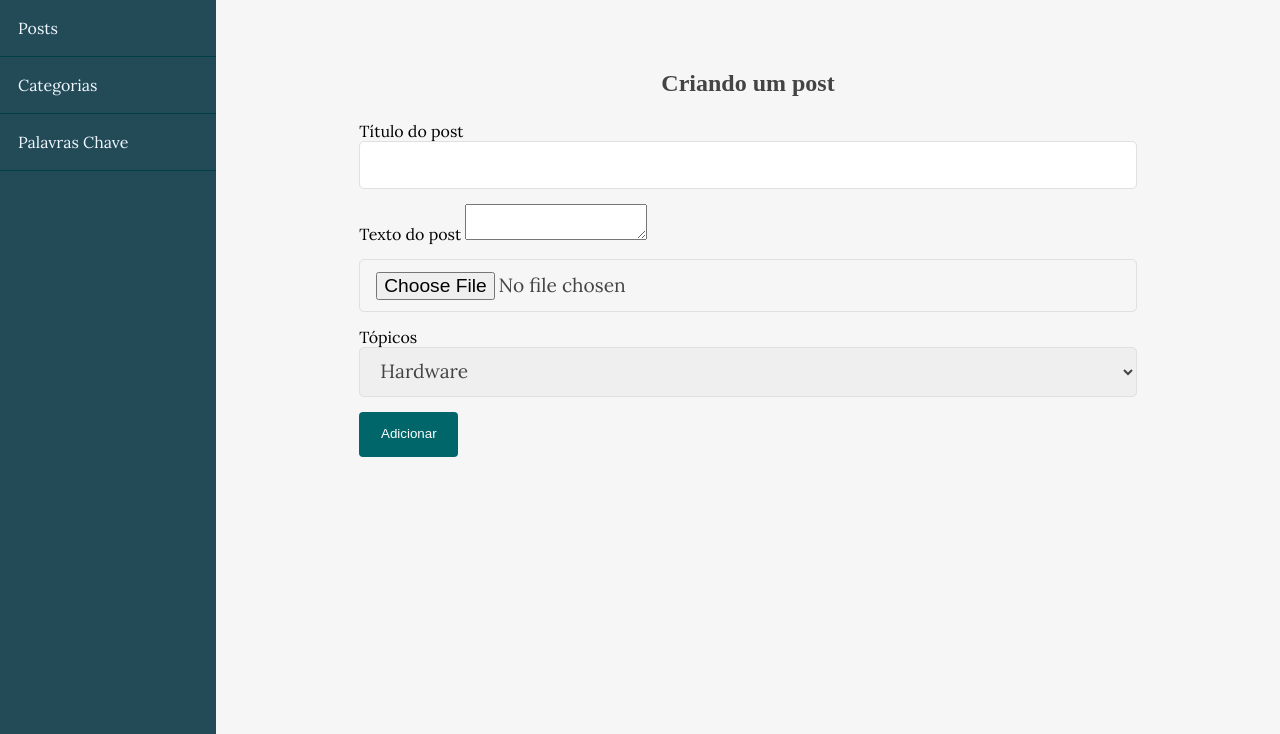
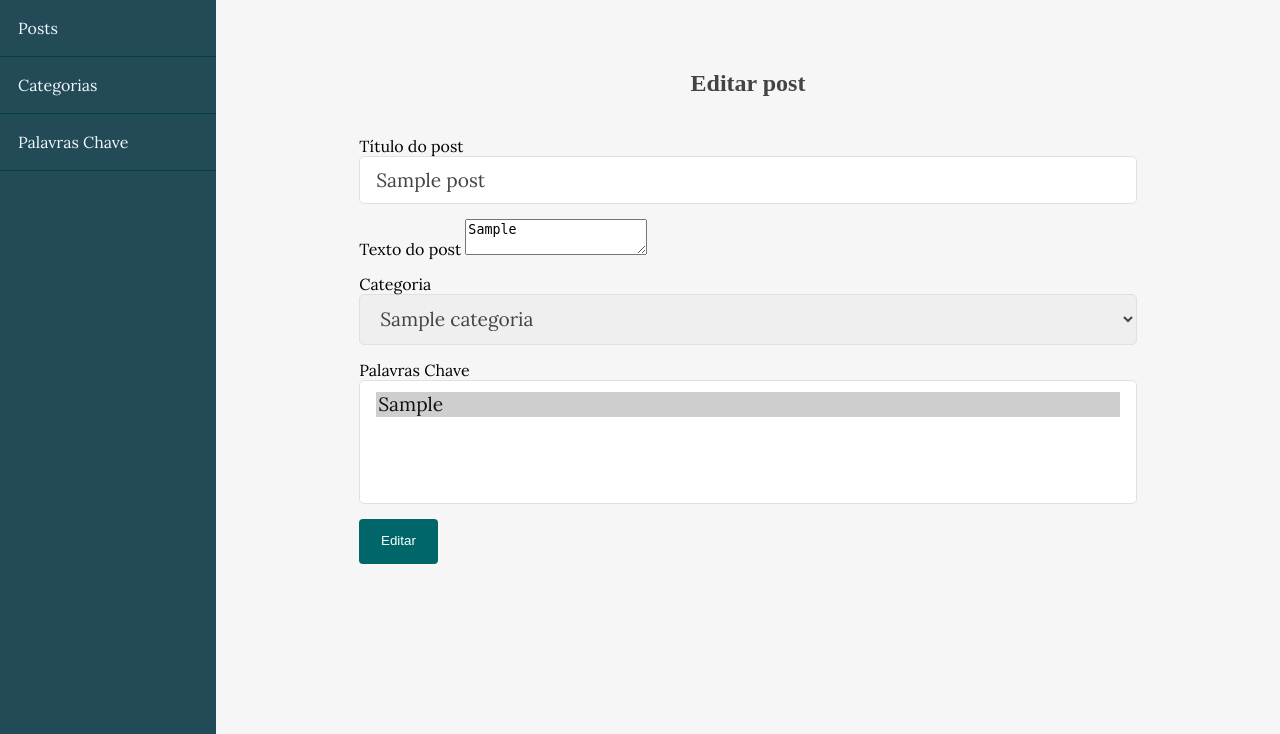
Before and after one commit to everaldojunior98/BlogBD, a PHP site: page /admin/posts/criar_posts.php?id=1 in a window 1280 px wide. Shown: the part 66-800 px from the top of the page. Run offline with PHP 8.4, Linux system fonts and the light colour scheme; the visitor is signed in with stand-in values (Sample User, id 1); tables that the repository leaves empty hold one stand-in row (values such as "Sample post"); some libraries are stand-ins or nearby versions; some web fonts are replaced.

Commit message:
Implementando o sistema de adicionar / editar / editar os posts;

```diff
--- a/Blog/admin/categorias/index_categorias.php
+++ b/Blog/admin/categorias/index_categorias.php
@@ -49,7 +49,7 @@
 
                     <table>
                         <thead>
-                            <th>Código</th>
+                            <th>Id</th>
                             <th>Nome</th>
                             <th colspan="2">Ações</th>
                         </thead>
--- a/Blog/admin/posts/criar_posts.php
+++ b/Blog/admin/posts/criar_posts.php
@@ -26,6 +26,91 @@
         <?php
 			require('../../restrict.php');
 			require('../../header.php');
+			require('../../app/database/connection.php');
+
+			$erro = "";
+
+			if($_SERVER["REQUEST_METHOD"] == "POST")
+			{
+				if(isset($_POST["id"]))
+					$id = mysqli_real_escape_string($conn, trim($_POST["id"]));
+
+				if(isset($_POST["title"]))
+					$title = mysqli_real_escape_string($conn, trim($_POST["title"]));
+
+				if(isset($_POST["body"]))
+					$body = mysqli_real_escape_string($conn, trim($_POST["body"]));
+
+				if(isset($_POST["category"]))
+					$category = mysqli_real_escape_string($conn, trim($_POST["category"]));
+
+				if(isset($_POST["keywords"]))
+					$keywords = $_POST["keywords"];
+
+				if(!empty($title) && !empty($body) && !empty($category) && !empty($keywords))
+				{
+					if(!empty($id))
+					{
+						$query = "DELETE FROM palavraschaveporpost WHERE IdPost = $id";
+						if(mysqli_query($conn, $query))
+						{
+							$query = "UPDATE posts SET Titulo = '$title', Conteudo = '$body', IdCategoria = '$category' WHERE IdPost = $id";
+							if(mysqli_query($conn, $query))
+							{
+								foreach ($keywords as $keyword)
+								{
+									$query = "INSERT INTO palavraschaveporpost (IdChave, IdPost) VALUES ('$keyword', '$id')";
+									if(mysqli_query($conn, $query))
+									{
+										header("location: index_posts.php");
+									}
+								}
+							}
+						}
+					}
+					else
+					{
+						$query = "INSERT INTO posts (IdPost, IdUsuario, IdCategoria, Titulo, Conteudo) VALUES (NULL, '".$_SESSION["id"]."', '$category', '$title', '$body')";
+
+						if(mysqli_query($conn, $query))
+						{
+							$lastId = mysqli_insert_id($conn);
+
+							foreach ($keywords as $keyword)
+							{
+								$query = "INSERT INTO palavraschaveporpost (IdChave, IdPost) VALUES ('$keyword', '$lastId')";
+								if(mysqli_query($conn, $query))
+								{
+									$query = "INSERT INTO visualizacoes (IdPost, Quantidade) VALUES ('$lastId', '0')";
+									if(mysqli_query($conn, $query))
+									{
+										header("location: index_posts.php");
+									}
+									else
+									{
+										$erro = "Ocorreu um erro ao adicionar o post";
+									}
+								}
+								else
+								{
+									$erro = "Ocorreu um erro ao adicionar o post";
+								}
+							}
+						}
+						else
+							$erro = "Ocorreu um erro ao adicionar o post";
+					}
+				}
+				else
+				{
+					$erro = "Você deve preencher todos os campos";
+				}
+			}
+			else if($_SERVER["REQUEST_METHOD"] == "GET")
+			{
+				if(isset($_GET["id"]))
+					$id = mysqli_real_escape_string($conn, trim($_GET["id"]));
+			}
 		?>
 
         <!-- Admin Page wrapper -->
@@ -40,31 +125,87 @@
 
                 <div class="content">
 
-                    <h2 class="page-title">Criando um post</h2>
+                    <h2 class="page-title"><?php echo !empty($id) ? "Editar" : "Adicionar"?> post</h2>
 
-                    <form action="criar_post.html" method="post">
+                    <form action="<?php echo htmlspecialchars($_SERVER["PHP_SELF"]);?>" method="post">
+
+						<?php
+							if(!empty($erro))
+							{
+								echo "<div class=\"msg error\">";
+								echo "<li>".$erro."</li>";
+								echo "</div>";
+							}
+
+							if(!empty($id))
+							{
+								echo "<div>";
+								echo "<input type=\"hidden\" name=\"id\" value=\"".$id."\" class=\"text-input\">";
+								echo "</div>";
+
+								$query = "SELECT * FROM posts WHERE IdPost = $id LIMIT 1";
+								$result = mysqli_fetch_assoc(mysqli_query($conn, $query));
+
+								if(isset($result))
+								{
+									$title = $result['Titulo'];
+									$body = $result['Conteudo'];
+									$category = $result['IdCategoria'];
+								}
+							}
+						?>
+
                         <div>
                             <label>Título do post</label>
-                            <input type="text" name="title" class="text-input">
+                            <input type="text" name="title" <?php echo "value=\"".$title."\""; ?> class="text-input">
                         </div>
                         <div>
                             <label>Texto do post</label>
-                            <textarea name="body" id="body"></textarea>
+                            <textarea name="body" id="body"><?php echo $body; ?></textarea>
                         </div>
                         <div>
-                            <!-- <label>Imagem</label> -->
-                            <input type="file" name="image" class="text-input">
+                            <label>Categoria</label>
+                            <select name="category" class="text-input">
+								<?php
+									$query = "SELECT * FROM categoria";
+
+									if ($result = $conn->query($query))
+									{
+										while ($row = $result->fetch_assoc())
+											echo "<option ".($category == $row['IdCategoria'] ? "selected" : "")." value=\"".$row['IdCategoria']."\">".$row['Nome']."</option>";
+										$result->free();
+									}
+								?>
+
+                            </select>
                         </div>
-                        <div>
-                            <label>Tópicos</label>
-                            <select name="topic" class="text-input">
-                                <option value="Hardware">Hardware</option>
-                                <option value="Software">Software</option>
-                                <option value="Para leigos">Para leigos</option>
+						<div>
+                            <label>Palavras Chave</label>
+                            <select name="keywords[]" class="text-input" multiple>
+								<?php
+									$query = "SELECT * FROM palavraschaveporpost WHERE IdPost = $id";
+									$postKeywords = array();
+
+									if ($result = $conn->query($query))
+									{
+										while ($row = $result->fetch_assoc())
+											$postKeywords[] = $row['IdChave'];
+										$result->free();
+									}
+
+									$query = "SELECT * FROM palavrachave";
+
+									if ($result = $conn->query($query))
+									{
+										while ($row = $result->fetch_assoc())
+											echo "<option ".(in_array($row['IdChave'], $postKeywords) ? "selected" : "")." value=\"".$row['IdChave']."\">".$row['Chave']."</option>";
+										$result->free();
+									}
+								?>
                             </select>
                         </div>
                         <div class="button-group">
-                            <button type="submit" class="btn btn-big">Adicionar</button>
+                            <button type="submit" class="btn btn-big"><?php echo !empty($id) ? "Editar" : "Adicionar"?></button>
                         </div>
                     </form>
 
```
Also changed, not shown: Blog/admin/posts/deletar_post.php (added, +32 -0 lines), Blog/admin/posts/index_posts.php (+25 -19 lines).
